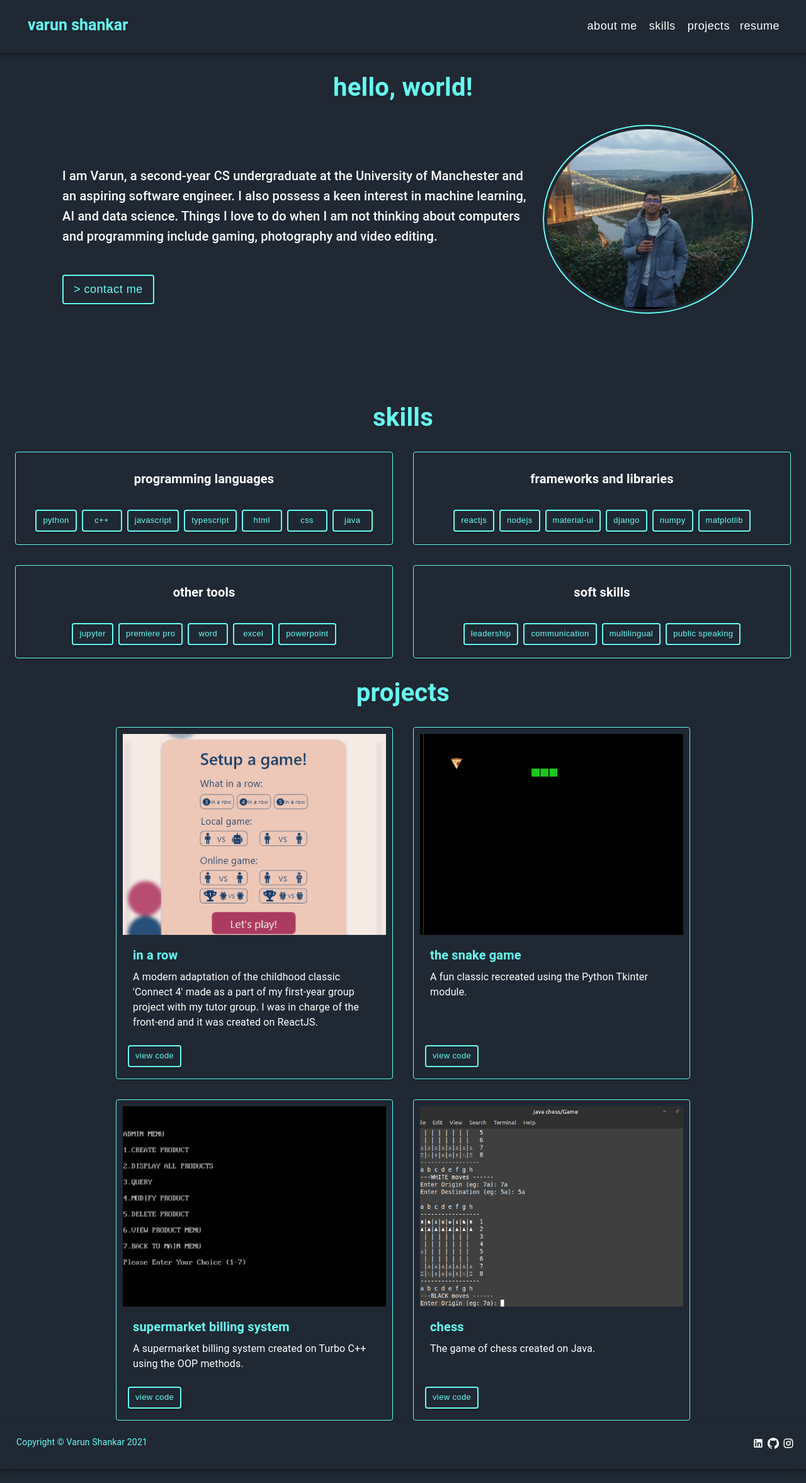
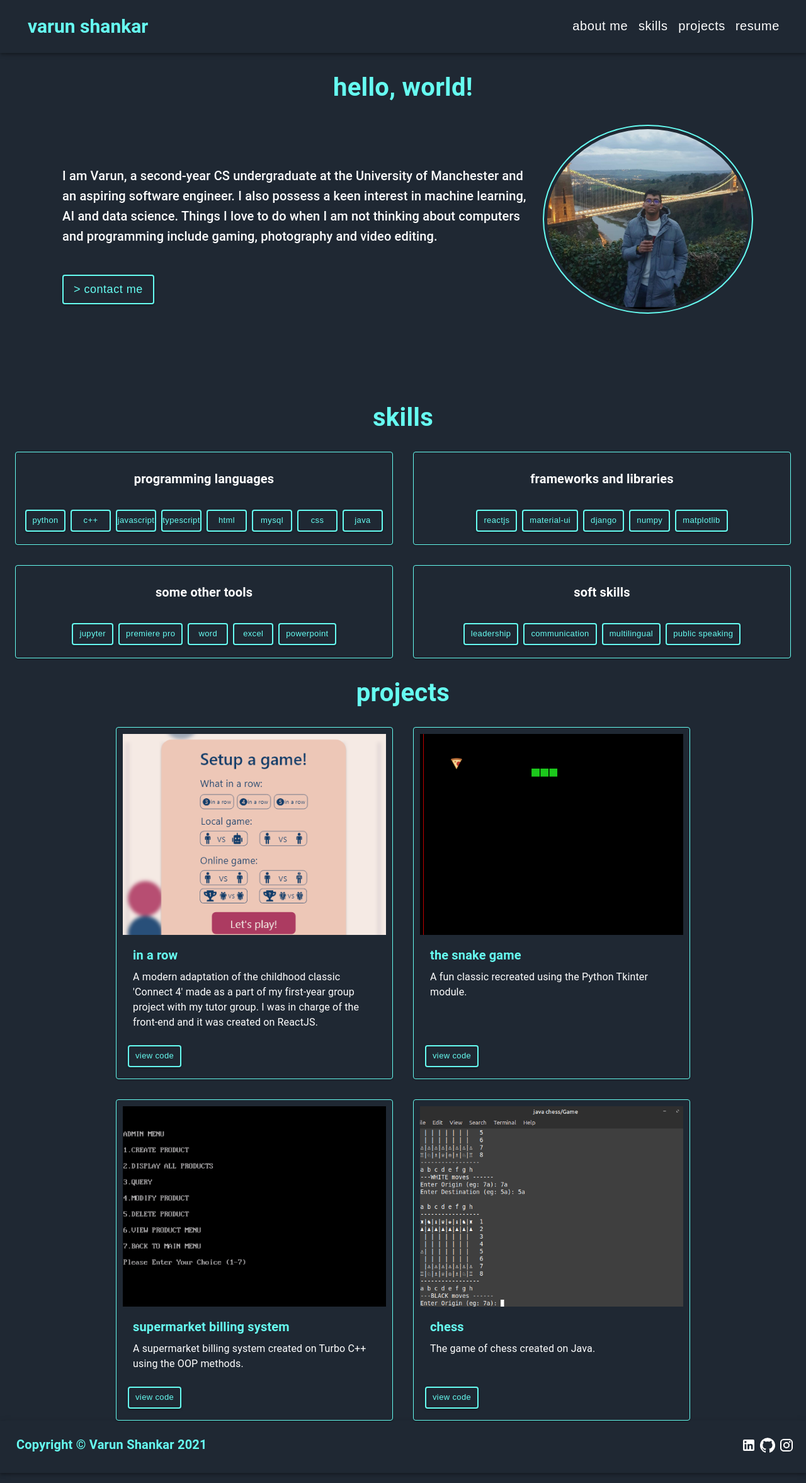
Before and after one commit to v8runn/personal-portfolio, a React (Create React App) app in the folder client/: page / in a window 1280 px wide. Shown: the top 2354 px of the page at 63% size. Built offline with nearby package versions, Linux system fonts and the light colour scheme.

Commit message:
update readme and add cv redirect

```diff
--- a/client/src/Footer.tsx
+++ b/client/src/Footer.tsx
@@ -14,8 +14,10 @@ const useStyles = makeStyles((theme) => ({
     padding: "3px",
     cursor: "pointer",
     color: "white",
+    fontSize: "30px",
     '&:hover': {
-        color: "#66fcf1"
+        color: "#66fcf1",
+        fontSize: "25px"
     }
 
   },
@@ -28,7 +30,7 @@ export default function Footer() {
     <AppBar position="static" className={classes.footer}>
       <Grid justifyContent="space-between" container spacing={10}>
         <Grid item>
-          <Typography variant="body2" style={{ marginLeft: "10px" }}>
+          <Typography variant="body2" style={{ marginLeft: "10px", fontSize: "20px", fontWeight: "bold" }}>
             {"Copyright © "} Varun Shankar 2021
           </Typography>
         </Grid>
--- a/client/src/Navbar.tsx
+++ b/client/src/Navbar.tsx
@@ -4,6 +4,8 @@ import Toolbar from "@material-ui/core/Toolbar";
 import Button from "@material-ui/core/Button";
 import Grid from "@material-ui/core/Grid";
 import { Typography } from "@material-ui/core";
+import './resume.pdf';
+
 
 const useStyles = makeStyles((theme) => ({
     root: {
@@ -16,7 +18,7 @@ const useStyles = makeStyles((theme) => ({
     title: {
         flexGrow: 1,
         marginLeft: "10px",
-        fontSize: "25px",
+        fontSize: "30px",
         letterSpacing:"0em",
         fontWeight: "bold",
         color: '#66fcf1'
@@ -27,9 +29,10 @@ const useStyles = makeStyles((theme) => ({
     btn: {
         textTransform: "lowercase",
         fontFamily: "'Montserrat', sans-serif",
-        fontSize: "18px",
+        fontSize: "20px",
         '&:hover': {
-            color: '#66fcf1'
+            color: '#66fcf1',
+            fontSize: "17px"
         }
     },
     toolbar: theme.mixins.toolbar,
@@ -62,9 +65,10 @@ export default function Navbar ()
                                     <Button color="inherit" className={classes.btn} href="#projects">
                                         Projects
                                     </Button>
-                                    <Button color="inherit" className={classes.btn}>
-                                        resume
+                                    <Button color="inherit" className={classes.btn}>resume
+                                        <a href="./resume.pdf"></a>
                                     </Button>
+
                                 </div>
                             </Grid>
                     </Grid>
--- a/client/src/Skills.tsx
+++ b/client/src/Skills.tsx
@@ -88,6 +88,9 @@ export default function Skills ()
                                     HTML
                                 </Button>
                                 <Button size="small" variant="contained" className={classes.btn}>
+                                    mysql
+                                </Button>
+                                <Button size="small" variant="contained" className={classes.btn}>
                                     CSS
                                 </Button>
                                 <Button size="small" variant="contained" className={classes.btn}>
@@ -109,9 +112,6 @@ export default function Skills ()
                                     reactJS
                                 </Button>
                                 <Button size="small" variant="contained" className={classes.btn}>
-                                    nodeJS
-                                </Button>
-                                <Button size="small" variant="contained" className={classes.btn}>
                                     material-ui
                                 </Button>
                                 <Button size="small" variant="contained" className={classes.btn}>
@@ -131,7 +131,7 @@ export default function Skills ()
                         <Card className={classes.card}>
                             <CardContent>
                                 <Typography gutterBottom variant="h6" align="center" className={classes.names}>
-                                    other tools
+                                    some other tools
                                 </Typography>
                             </CardContent>
                             <CardActions className={classes.content}>
```
Also changed, not shown: 2 other files (tests, documents, lock files or other folders).
